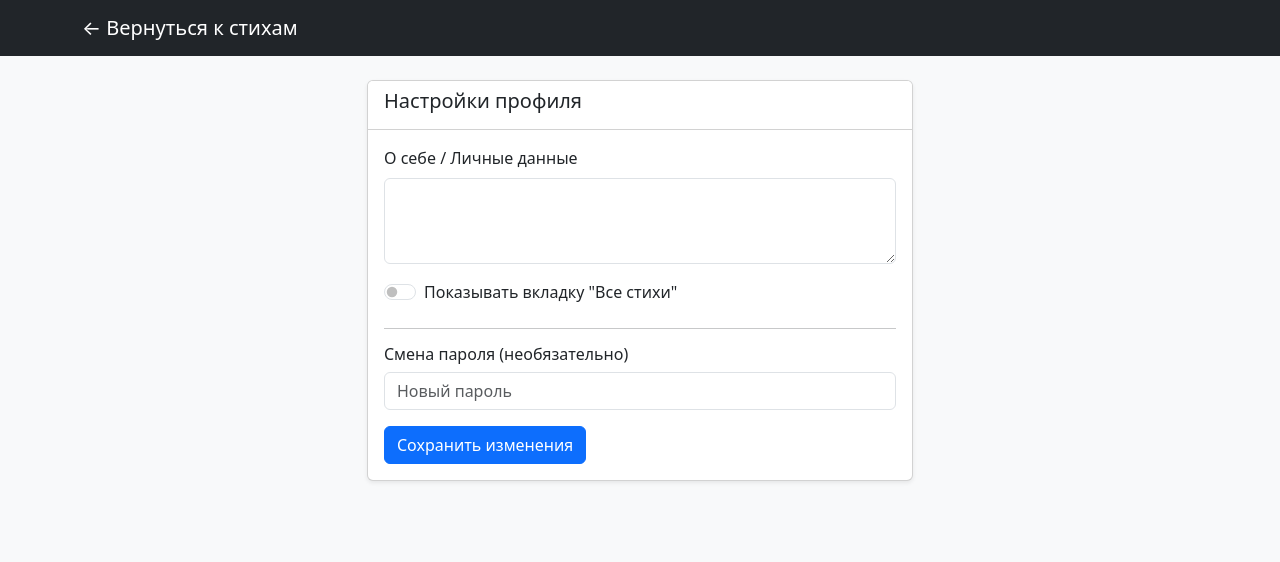
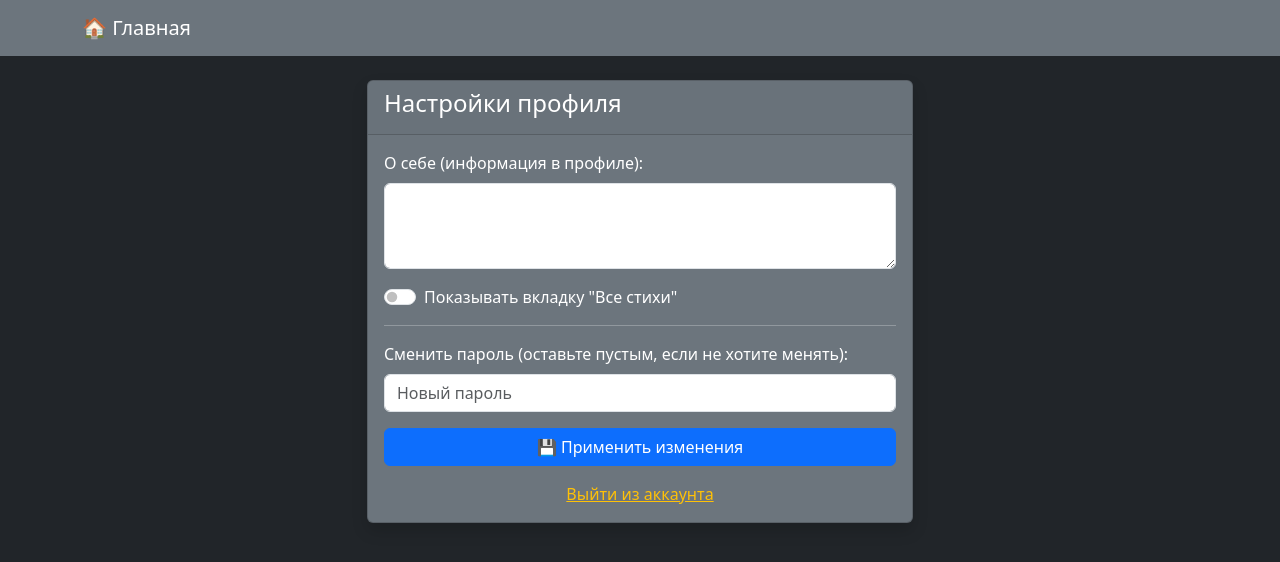
Before and after one commit to zynqff/ssalfatest, a FastAPI app: template templates/profile.html in a window 1280 px wide. Shown: the top 562 px of the page. Run offline with FastAPI, Linux system fonts and the light colour scheme; the template is opened without the code that fills it, so the values that code supplies are empty.

Commit message:
Update profile.html

```diff
--- a/templates/profile.html
+++ b/templates/profile.html
@@ -2,45 +2,52 @@
 <html lang="ru">
 <head>
     <meta charset="UTF-8">
-    <title>Личный профиль</title>
+    <title>Настройки профиля</title>
     <link href="https://cdn.jsdelivr.net/npm/bootstrap@5.3.0/dist/css/bootstrap.min.css" rel="stylesheet">
+    <link rel="stylesheet" href="/static/style.css">
 </head>
-<body class="bg-light">
-    <nav class="navbar navbar-dark bg-dark mb-4">
+<body class="bg-dark text-light">
+    <nav class="navbar navbar-expand-lg navbar-dark bg-secondary mb-4">
         <div class="container">
-            <a class="navbar-brand" href="/">← Вернуться к стихам</a>
+            <a class="navbar-brand" href="/">🏠 Главная</a>
         </div>
     </nav>
 
     <div class="container">
         <div class="row justify-content-center">
             <div class="col-md-6">
-                <div class="card shadow-sm mb-4">
-                    <div class="card-header bg-white"><h5>Настройки профиля</h5></div>
+                <div class="card bg-secondary text-white shadow">
+                    <div class="card-header"><h4>Настройки профиля</h4></div>
                     <div class="card-body">
                         <form action="/profile/update" method="post">
                             <div class="mb-3">
-                                <label class="form-label">О себе / Личные данные</label>
+                                <label class="form-label">О себе (информация в профиле):</label>
                                 <textarea name="user_data" class="form-control" rows="3">{{ user_data }}</textarea>
                             </div>
 
-                            <div class="form-check form-switch mb-4">
+                            <div class="form-check form-switch mb-3">
                                 <input class="form-check-input" type="checkbox" name="show_all_tab" id="showAll" {% if show_all_tab %}checked{% endif %}>
                                 <label class="form-check-label" for="showAll">Показывать вкладку "Все стихи"</label>
                             </div>
 
                             <hr>
-                            <h6>Смена пароля (необязательно)</h6>
                             <div class="mb-3">
+                                <label class="form-label">Сменить пароль (оставьте пустым, если не хотите менять):</label>
                                 <input type="password" name="new_password" class="form-control" placeholder="Новый пароль">
                             </div>
 
-                            <button type="submit" class="btn btn-primary">Сохранить изменения</button>
+                            <div class="d-grid">
+                                <button type="submit" class="btn btn-primary">💾 Применить изменения</button>
+                            </div>
                         </form>
+
+                        <div class="mt-3 text-center">
+                            <a href="/logout" class="text-warning">Выйти из аккаунта</a>
+                        </div>
                     </div>
                 </div>
             </div>
         </div>
     </div>
 </body>
-  </html>
+    </html>
```
